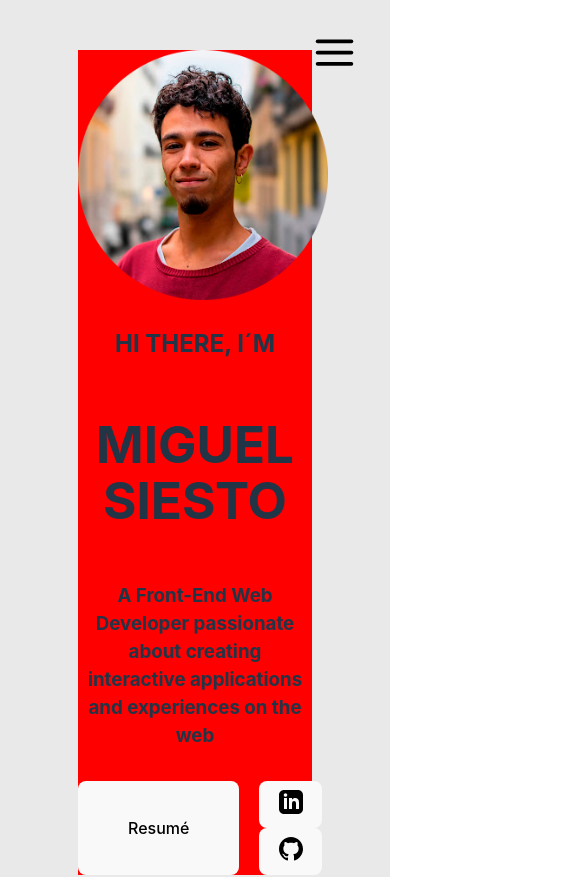
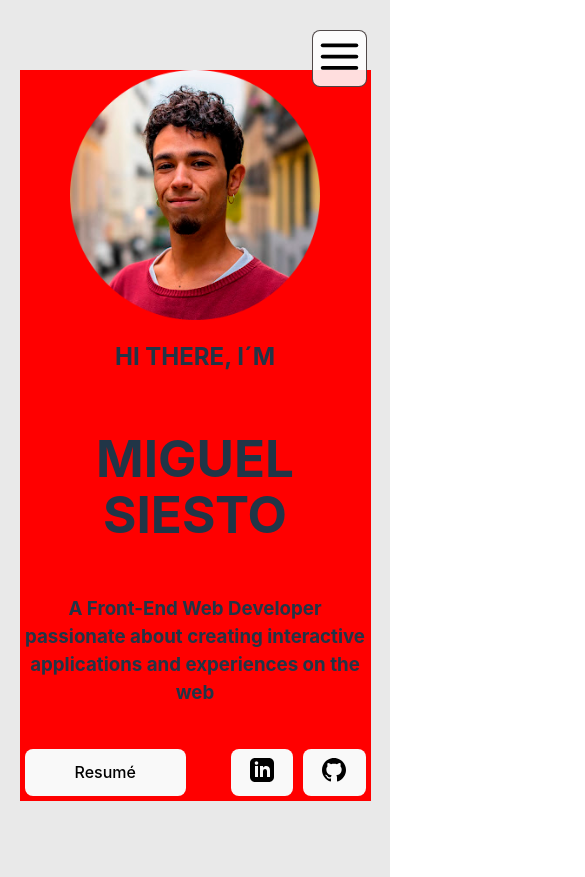
Before and after one commit to MSiestoGarabana/webfolio-msiesto, a React (Vite) app: page / in a window 390 px wide. Shown: the top 877 px of the page, 585 px wide, since content can reach past the window. Built offline with nearby package versions, Linux system fonts and the light colour scheme.

Commit message:
styling responsive header & about me

```diff
--- a/src/Main.Components/AboutMe/AboutMe.css
+++ b/src/Main.Components/AboutMe/AboutMe.css
@@ -5,3 +5,9 @@
     font-size: x-large;
     font-weight: 500;
 }
+
+@media(max-width: 363px) {
+    .aboutMe__Main{
+        font-size: large;
+    }
+}
--- a/src/Main.Components/Header/Header.css
+++ b/src/Main.Components/Header/Header.css
@@ -6,6 +6,7 @@
 
 }
 .header__Container--photo{
+    display: flex;
     justify-content: center;
     align-items: center;
     width: 50%;
@@ -22,6 +23,9 @@ flex-direction: column;
 align-items: flex-start;
 justify-content: flex-start;
 justify-content: center;
+}
+.header__Text--title{
+    text-align: left;
 }
 
 .header__Text--content{
@@ -40,6 +44,22 @@ justify-content: center;
    padding-right: 50px;
    border: none;
    transition: box-shadow 0.3s ease-in-out;
+}
+
+.header__Button--resumé:hover {
+   box-shadow: 0px 5px 15px rgba(0, 0, 0, 0.521);
+   outline: none;
+ }
+
+
+.header__Button--icon{
+   margin-left: 20px;
+   border: none;
+   transition: box-shadow 0.3s ease-in-out;
+}
+.header__Button--icon:hover{
+    box-shadow: 0px 5px 15px rgba(0, 0, 0, 0.521);
+    outline: none;
 }
 @media (max-width: 1100px) {
     .header__Container{
@@ -63,6 +83,7 @@ justify-content: center;
     }
     .header__Text--title{
         width: 100%;
+        text-align: center;
     }
     .header__Text--content{
         width: 100%;
@@ -78,20 +99,11 @@ justify-content: center;
         width: 250px;
     }
 }
-
-
-.header__Button--resumé:hover {
-   box-shadow: 0px 5px 15px rgba(0, 0, 0, 0.521);
-   outline: none;
- }
-
-
-.header__Button--icon{
-   margin-left: 20px;
-   border: none;
-   transition: box-shadow 0.3s ease-in-out;
+@media (max-width: 553px) {
+    .header__Button--icon{
+        margin: 5px
+    }
+    .header__Button--resumé{
+        margin: 5px;
+    }
 }
-.header__Button--icon:hover{
-    box-shadow: 0px 5px 15px rgba(0, 0, 0, 0.521);
-    outline: none;
-}
--- a/src/Main.css
+++ b/src/Main.css
@@ -18,3 +18,10 @@ margin-top: 1150px ;
 #goto__projects{
 margin-top: 1690px;
 }
+
+@media (max-width: 768px) {
+ .Main{
+    width: 90%;
+    margin: 5%;
+ }
+}
--- a/src/NavBar/menuButton.css
+++ b/src/NavBar/menuButton.css
@@ -1,18 +1,20 @@
 .menuButton{
     position: absolute;
-    background-color: transparent;
-    border:none;
+    background-color: rgba(255, 255, 255, 0.87);
+    border:1px, solid, rgba(54, 47, 47, 0.87);
     margin-left: 80vw;
     margin-top: 30px;
     padding: 0;
 
 }
 .menuButton:hover{
-   border: none;
+   border: 1px solid rgba(54, 47, 47, 0.87);
 }
 
 .menuIcon{
-    margin: 0;
+    margin: 3px;
+    margin-left: 4px;
+    margin-right: 4px;
     height: 45px;
     width: 45px;
     background-color: transparent;
```
